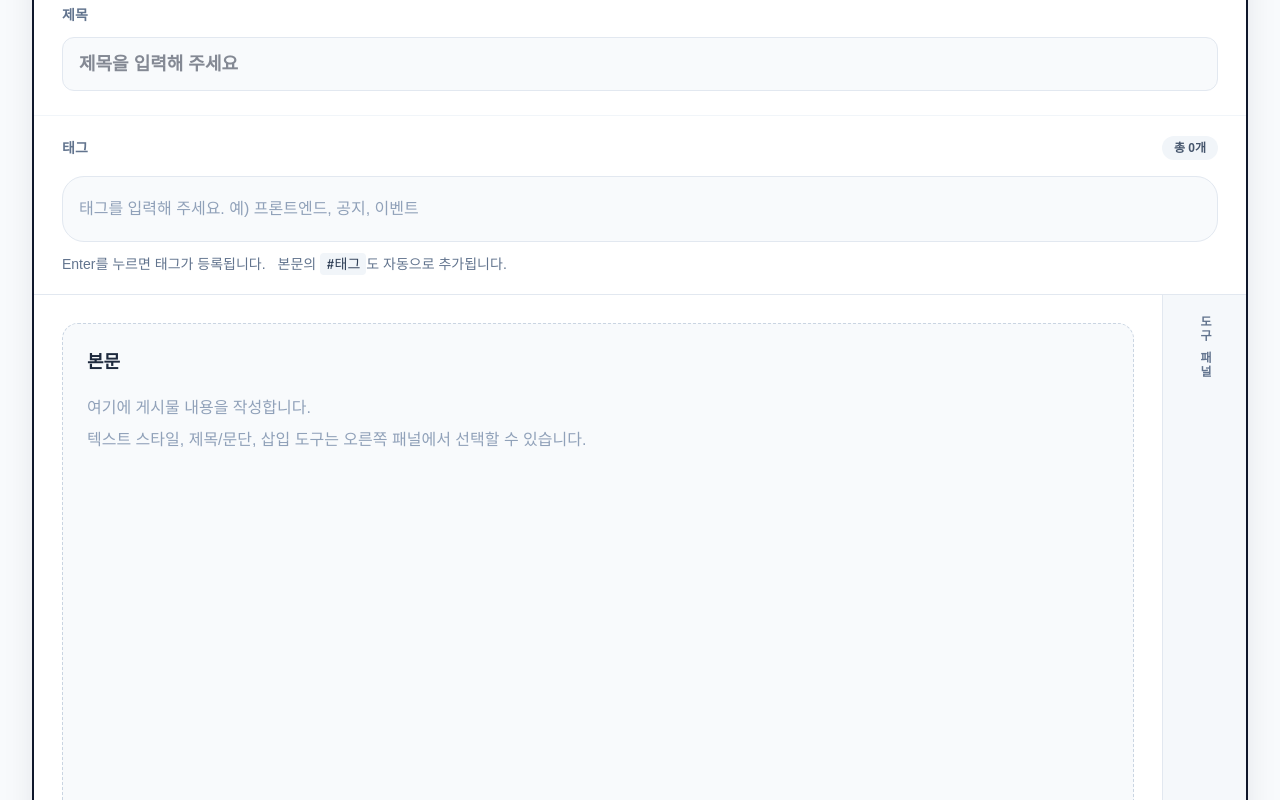
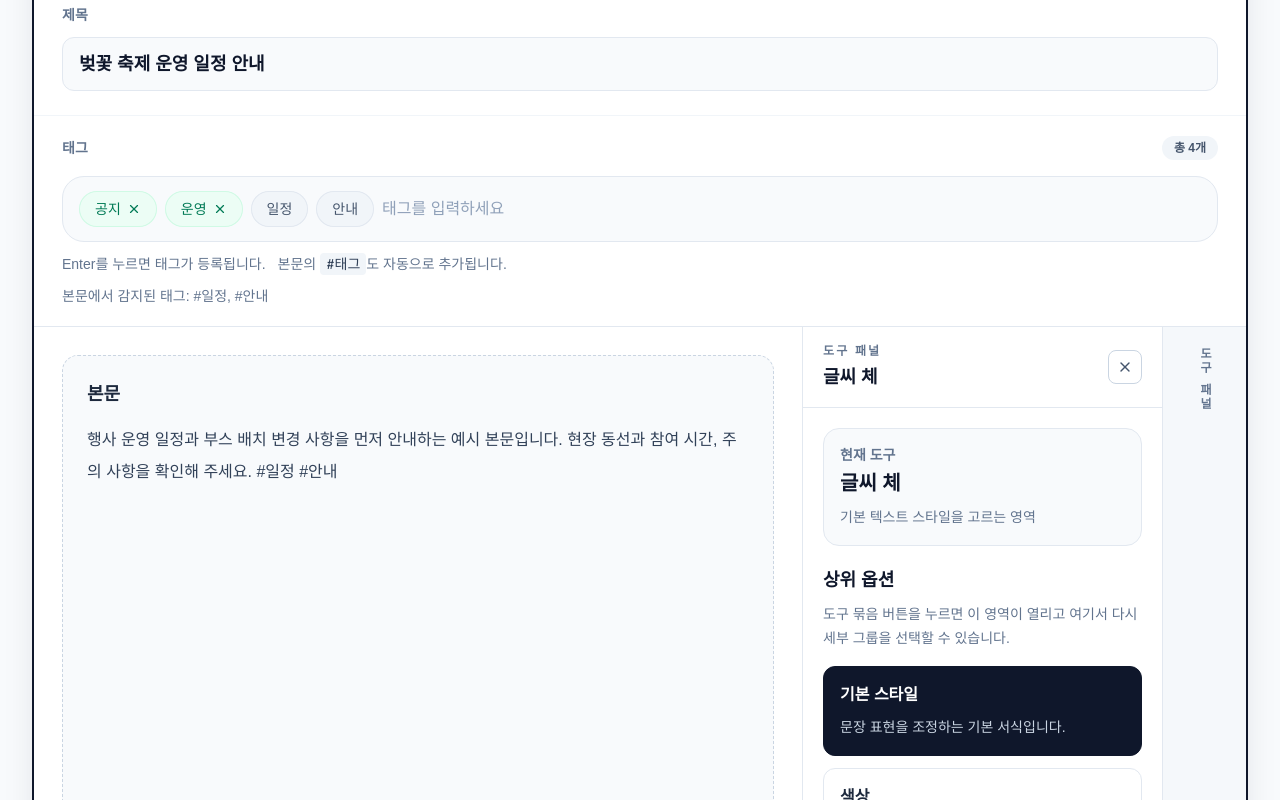
Before and after one commit to Siho-ily/Atlex, a Next.js app: page /post-write-page in a window 1280 px wide. Shown: the part 240-1040 px from the top of the page. Built offline with nearby package versions, Linux system fonts and the light colour scheme.

Commit message:
fix: posteditorscreen 삭제 및 page에 추가
+유니코드로 작성되어있던것들 변경

```diff
--- a/src/app/post-write-page/page.jsx
+++ b/src/app/post-write-page/page.jsx
@@ -1,20 +1,106 @@
-import PostEditorScreen from "@/components/domain/post-editor/feature/PostEditorScreen";
+"use client";
+
+import { useState } from "react";
+import PostEditorContentSection from "@/components/domain/post-editor/feature/PostEditorContentSection";
+import PostEditorDraftModal from "@/components/domain/post-editor/feature/PostEditorDraftModal";
+import PostEditorSidebar from "@/components/domain/post-editor/feature/PostEditorSidebar";
+import PostEditorTitleSection from "@/components/domain/post-editor/feature/PostEditorTitleSection";
+import PostEditorToolRail from "@/components/domain/post-editor/feature/PostEditorToolRail";
+import PostEditorTopBar from "@/components/domain/post-editor/feature/PostEditorTopBar";
+import PostEditorCanvasLayout from "@/components/domain/post-editor/layout/PostEditorCanvasLayout";
+import PostEditorContainer from "@/components/domain/post-editor/layout/PostEditorContainer";
+import PostEditorHeader from "@/components/domain/post-editor/layout/PostEditorHeader";
 import { postEditorCopy } from "@/data/post-editor/post-editor-copy";
 import { postEditorDrafts } from "@/data/post-editor/post-editor-drafts";
 import { postEditorToolCategories } from "@/data/post-editor/post-editor-tool-categories";
+import usePostEditorPanels from "@/hooks/post-editor/post-editor-panels";
+import usePostEditorTags from "@/hooks/post-editor/post-editor-tags";
 
-export const metadata = {
-  title: "게시물 작성 페이지",
-  description: "와이어프레임 느낌을 반영한 게시물 작성 페이지 UI",
-};
+const INITIAL_BODY =
+  "행사 운영 일정과 부스 배치 변경 사항을 먼저 안내하는 예시 본문입니다. 현장 동선과 참여 시간, 주의 사항을 확인해 주세요. #일정 #안내";
 
 export default function PostWritePage() {
-  // 페이지는 필요한 데이터 조각들을 모아서 작성 화면에 전달합니다.
+  const [isDraftModalOpen, setIsDraftModalOpen] = useState(false);
+  const [title, setTitle] = useState(postEditorDrafts[0]?.title ?? "");
+  const [body, setBody] = useState(INITIAL_BODY);
+
+  const {
+    activeGroup,
+    activeTool,
+    closeToolPanel,
+    isToolPanelOpen,
+    openToolPanel,
+    selectGroup,
+    selectedToolId,
+  } = usePostEditorPanels(postEditorToolCategories, {
+    initialGroupId: "font-style",
+    initialOpen: true,
+    initialToolId: "text-style",
+  });
+
+  const tagField = usePostEditorTags(body, {
+    initialManualTags: ["공지", "운영"],
+  });
+
+  const hasActiveToolPanel = Boolean(activeTool && activeGroup);
+
   return (
-    <PostEditorScreen
-      copy={postEditorCopy}
-      drafts={postEditorDrafts}
-      toolCategories={postEditorToolCategories}
-    />
+    <PostEditorContainer>
+      <PostEditorHeader
+        pageTitle={postEditorCopy.pageTitle}
+        viewportLabel={postEditorCopy.viewportLabel}
+      />
+
+      <div className="relative">
+        <div className="overflow-hidden rounded-[26px] border-2 border-slate-900 bg-white shadow-[0_24px_48px_-24px_rgba(15,23,42,0.28)]">
+          <PostEditorTopBar
+            logoLabel={postEditorCopy.logoLabel}
+            onOpenDraftModal={() => setIsDraftModalOpen(true)}
+          />
+
+          <PostEditorTitleSection
+            title={title}
+            titlePlaceholder={postEditorCopy.titlePlaceholder}
+            tagField={tagField}
+            tagPlaceholder={postEditorCopy.tagPlaceholder}
+            onTitleChange={setTitle}
+          />
+
+          <PostEditorCanvasLayout
+            isToolPanelOpen={isToolPanelOpen && hasActiveToolPanel}
+            content={
+              <PostEditorContentSection
+                body={body}
+                bodyPlaceholder={postEditorCopy.bodyPlaceholder}
+                onBodyChange={setBody}
+              />
+            }
+            toolPanel={
+              hasActiveToolPanel ? (
+                <PostEditorSidebar
+                  activeGroup={activeGroup}
+                  activeTool={activeTool}
+                  onClose={closeToolPanel}
+                  onSelectGroup={selectGroup}
+                />
+              ) : null
+            }
+            toolRail={
+              <PostEditorToolRail
+                onSelectTool={openToolPanel}
+                selectedToolId={selectedToolId}
+                toolCategories={postEditorToolCategories}
+              />
+            }
+          />
+        </div>
+
+        <PostEditorDraftModal
+          drafts={postEditorDrafts}
+          isOpen={isDraftModalOpen}
+          onClose={() => setIsDraftModalOpen(false)}
+        />
+      </div>
+    </PostEditorContainer>
   );
 }
--- a/src/components/domain/post-editor/feature/PostEditorDraftModal.jsx
+++ b/src/components/domain/post-editor/feature/PostEditorDraftModal.jsx
@@ -1,13 +1,11 @@
 import { FolderOpen, Trash2, X } from "lucide-react";
 
-export default function PostEditorDraftModal({ isOpen, drafts, onClose }) {
+export default function PostEditorDraftModal({ drafts, isOpen, onClose }) {
   if (!isOpen) {
     return null;
   }
 
   return (
-    <>
-      {/* 모달이 열리면 에디터 위에 겹쳐서 임시 저장 목록을 보여줍니다. */}
     <div className="absolute inset-0 z-20 flex items-start justify-center rounded-[26px] bg-slate-950/20 p-4 backdrop-blur-[2px] sm:p-6">
       <div className="w-full max-w-3xl rounded-[24px] border border-slate-200 bg-white p-5 shadow-[0_32px_64px_-32px_rgba(15,23,42,0.4)] sm:p-6">
         <div className="flex items-start justify-between gap-4 border-b border-slate-200 pb-4">
@@ -32,7 +30,6 @@ export default function PostEditorDraftModal({ isOpen, drafts, onClose }) {
         </div>
 
         <div className="mt-5 space-y-4">
-            {/* 각 초안은 제목, 요약, 수정 시각, 액션 버튼으로 구성됩니다. */}
           {drafts.map((draft) => (
             <article
               key={draft.id}
@@ -73,6 +70,5 @@ export default function PostEditorDraftModal({ isOpen, drafts, onClose }) {
         </div>
       </div>
     </div>
-    </>
   );
 }
--- a/src/components/domain/post-editor/feature/PostEditorScreen.jsx
+++ /dev/null
@@ -1,100 +0,0 @@
-"use client";
-
-import { useState } from "react";
-import PostEditorContentSection from "@/components/domain/post-editor/feature/PostEditorContentSection";
-import PostEditorDraftModal from "@/components/domain/post-editor/feature/PostEditorDraftModal";
-import PostEditorSidebar from "@/components/domain/post-editor/feature/PostEditorSidebar";
-import PostEditorToolRail from "@/components/domain/post-editor/feature/PostEditorToolRail";
-import PostEditorTopBar from "@/components/domain/post-editor/feature/PostEditorTopBar";
-import PostEditorTitleSection from "@/components/domain/post-editor/feature/PostEditorTitleSection";
-import usePostEditorPanels from "@/hooks/post-editor/post-editor-panels";
-import usePostEditorTags from "@/hooks/post-editor/post-editor-tags";
-import PostEditorCanvasLayout from "@/components/domain/post-editor/layout/PostEditorCanvasLayout";
-import PostEditorContainer from "@/components/domain/post-editor/layout/PostEditorContainer";
-import PostEditorHeader from "@/components/domain/post-editor/layout/PostEditorHeader";
-
-export default function PostEditorScreen({ copy, drafts, toolCategories }) {
-  // 화면 자체에서 직접 관리하는 값은 작성 중인 제목/본문과 모달 열림 여부입니다.
-  const [isDraftModalOpen, setIsDraftModalOpen] = useState(false);
-  const [title, setTitle] = useState("");
-  const [body, setBody] = useState("");
-
-  // 오른쪽 도구 패널 상태는 전용 훅으로 분리해서 관리합니다.
-  const {
-    activeGroup,
-    activeTool,
-    closeToolPanel,
-    isToolPanelOpen,
-    openToolPanel,
-    selectGroup,
-    selectedToolId,
-  } = usePostEditorPanels(toolCategories);
-
-  // 태그 입력, 본문 해시태그 추출, 태그 삭제는 태그 전용 훅이 맡습니다.
-  const tagField = usePostEditorTags(body);
-  const hasActiveToolPanel = Boolean(activeTool && activeGroup);
-
-  return (
-    <PostEditorContainer>
-      <PostEditorHeader
-        pageTitle={copy.pageTitle}
-        viewportLabel={copy.viewportLabel}
-      />
-
-      <div className="relative">
-        <div className="overflow-hidden rounded-[26px] border-2 border-slate-900 bg-white shadow-[0_24px_48px_-24px_rgba(15,23,42,0.28)]">
-          {/* 상단 바는 로고, 임시 저장 목록, 게시 버튼 영역입니다. */}
-          <PostEditorTopBar
-            logoLabel={copy.logoLabel}
-            onOpenDraftModal={() => setIsDraftModalOpen(true)}
-          />
-
-          {/* 제목 입력과 태그 입력은 작성 흐름 초반에 함께 배치합니다. */}
-          <PostEditorTitleSection
-            title={title}
-            titlePlaceholder={copy.titlePlaceholder}
-            tagPlaceholder={copy.tagPlaceholder}
-            onTitleChange={setTitle}
-            tagField={tagField}
-          />
-
-          {/* 본문 영역, 오른쪽 세부 패널, 툴 레일을 한 레이아웃 안에서 조합합니다. */}
-          <PostEditorCanvasLayout
-            isToolPanelOpen={isToolPanelOpen && hasActiveToolPanel}
-            content={
-              <PostEditorContentSection
-                body={body}
-                bodyPlaceholder={copy.bodyPlaceholder}
-                onBodyChange={setBody}
-              />
-            }
-            toolPanel={
-              hasActiveToolPanel ? (
-                <PostEditorSidebar
-                  activeTool={activeTool}
-                  activeGroup={activeGroup}
-                  onSelectGroup={selectGroup}
-                  onClose={closeToolPanel}
-                />
-              ) : null
-            }
-            toolRail={
-              <PostEditorToolRail
-                toolCategories={toolCategories}
-                selectedToolId={selectedToolId}
-                onSelectTool={openToolPanel}
-              />
-            }
-          />
-        </div>
-
-        {/* 임시 저장 목록 모달은 화면 위에 겹쳐서 열립니다. */}
-        <PostEditorDraftModal
-          isOpen={isDraftModalOpen}
-          drafts={drafts}
-          onClose={() => setIsDraftModalOpen(false)}
-        />
-      </div>
-    </PostEditorContainer>
-  );
-}
--- a/src/components/domain/post-editor/feature/PostEditorSidebar.jsx
+++ b/src/components/domain/post-editor/feature/PostEditorSidebar.jsx
@@ -1,14 +1,13 @@
 import { X } from "lucide-react";
 
 export default function PostEditorSidebar({
+  activeGroup,
   activeTool,
-  activeGroup,
+  onClose,
   onSelectGroup,
-  onClose,
 }) {
   return (
     <div className="flex h-full flex-col">
-      {/* 현재 선택된 도구와 패널 닫기 버튼을 보여줍니다. */}
       <div className="flex items-center justify-between border-b border-slate-200 px-5 py-4">
         <div>
           <p className="text-xs font-semibold uppercase tracking-[0.18em] text-slate-500">
@@ -43,15 +42,13 @@ export default function PostEditorSidebar({
 
         <section>
           <div>
-            <h2 className="text-lg font-semibold text-slate-900">상위 패널</h2>
+            <h2 className="text-lg font-semibold text-slate-900">상위 옵션</h2>
             <p className="mt-2 text-sm leading-6 text-slate-500">
-              도구모음 버튼을 누르면 이 영역이 열리고, 여기서 다시 세부
-              그룹을 선택할 수 있습니다.
+              도구 묶음 버튼을 누르면 이 영역이 열리고 여기서 다시 세부 그룹을 선택할 수 있습니다.
             </p>
           </div>
 
           <div className="mt-4 grid gap-3">
-            {/* 선택 가능한 그룹 목록입니다. */}
             {activeTool.groups.map((group) => {
               const isActive = group.id === activeGroup.id;
 
@@ -84,9 +81,9 @@ export default function PostEditorSidebar({
 
         <section>
           <div>
-            <h2 className="text-lg font-semibold text-slate-900">하위 패널</h2>
+            <h2 className="text-lg font-semibold text-slate-900">하위 옵션</h2>
             <p className="mt-2 text-sm leading-6 text-slate-500">
-              상위 패널에서 선택한 그룹의 세부 항목이 아래에 열립니다.
+              상위 옵션에서 선택한 그룹의 세부 항목이 아래에 표시됩니다.
             </p>
           </div>
 
@@ -101,7 +98,6 @@ export default function PostEditorSidebar({
             </div>
 
             <div className="mt-4 grid gap-3">
-              {/* 실제 편집 액션 후보를 나열하는 자리입니다. */}
               {activeGroup.items.map((item) => (
                 <button
                   key={item}
--- a/src/components/domain/post-editor/feature/PostEditorTitleSection.jsx
+++ b/src/components/domain/post-editor/feature/PostEditorTitleSection.jsx
@@ -20,10 +20,7 @@ export default function PostEditorTitleSection({
   return (
     <section className="border-b border-slate-200">
       <div className="px-5 py-6 sm:px-7">
-        {/* 게시물 제목을 입력하는 기본 영역입니다. */}
-        <label className="block text-sm font-semibold text-slate-500">
-          {"\uC81C\uBAA9"}
-        </label>
+        <label className="block text-sm font-semibold text-slate-500">제목</label>
         <input
           type="text"
           value={title}
@@ -33,16 +30,15 @@ export default function PostEditorTitleSection({
         />
       </div>
 
-      {/* 태그 입력 UI는 별도 컴포넌트로 분리해서 책임을 나눴습니다. */}
       <PostEditorTagField
+        bodyTags={bodyTags}
+        combinedTags={combinedTags}
+        manualTags={manualTags}
+        onRemoveTag={onRemoveTag}
+        onTagInputChange={onTagInputChange}
+        onTagInputKeyDown={onTagInputKeyDown}
         tagInput={tagInput}
         tagPlaceholder={tagPlaceholder}
-        manualTags={manualTags}
-        bodyTags={bodyTags}
-        combinedTags={combinedTags}
-        onTagInputChange={onTagInputChange}
-        onTagInputKeyDown={onTagInputKeyDown}
-        onRemoveTag={onRemoveTag}
       />
     </section>
   );
--- a/src/components/domain/post-editor/feature/PostEditorToolRail.jsx
+++ b/src/components/domain/post-editor/feature/PostEditorToolRail.jsx
@@ -10,7 +10,6 @@ export default function PostEditorToolRail({
       </p>
 
       <div className="flex flex-col gap-3">
-        {/* 툴 레일은 상위 도구 카테고리만 빠르게 전환하는 역할입니다. */}
         {toolCategories.map((tool) => {
           const isActive = tool.id === selectedToolId;
 
--- a/src/components/domain/post-editor/ui/PostEditorTagField.jsx
+++ b/src/components/domain/post-editor/ui/PostEditorTagField.jsx
@@ -21,7 +21,7 @@ function TagChip({ tag, variant, onRemove }) {
       type="button"
       onClick={() => onRemove(tag)}
       className={className}
-      aria-label={`${tag} ${"\uD0DC\uADF8 \uC0AD\uC81C"}`}
+      aria-label={`${tag} 태그 삭제`}
     >
       <span>{tag}</span>
       <X className="h-3.5 w-3.5" />
@@ -30,31 +30,28 @@ function TagChip({ tag, variant, onRemove }) {
 }
 
 export default function PostEditorTagField({
+  bodyTags,
+  combinedTags,
+  manualTags,
+  onRemoveTag,
+  onTagInputChange,
+  onTagInputKeyDown,
   tagInput,
   tagPlaceholder,
-  manualTags,
-  bodyTags,
-  combinedTags,
-  onTagInputChange,
-  onTagInputKeyDown,
-  onRemoveTag,
 }) {
   const manualTagSet = new Set(manualTags);
 
   return (
     <div className="border-t border-slate-100 px-5 py-5 sm:px-7">
       <div className="flex flex-wrap items-center justify-between gap-3">
-        <label className="text-sm font-semibold text-slate-500">
-          {"\uD0DC\uADF8"}
-        </label>
+        <label className="text-sm font-semibold text-slate-500">태그</label>
         <span className="rounded-full bg-slate-100 px-3 py-1 text-xs font-semibold text-slate-600">
-          {`\uCD1D ${combinedTags.length}\uAC1C`}
+          총 {combinedTags.length}개
         </span>
       </div>
 
       <div className="mt-4 rounded-[22px] border border-slate-200 bg-slate-50 px-4 py-3 transition focus-within:border-slate-400 focus-within:bg-white">
         <div className="flex flex-wrap items-center gap-2">
-          {/* 최종 태그 목록을 먼저 보여주고, 같은 줄에서 바로 새 태그를 입력합니다. */}
           {combinedTags.map((tag) => {
             const isManualTag = manualTagSet.has(tag);
 
@@ -72,9 +69,7 @@ export default function PostEditorTagField({
             type="text"
             value={tagInput}
             placeholder={
-              combinedTags.length === 0
-                ? tagPlaceholder
-                : "\uD0DC\uADF8\uB97C \uC785\uB825\uD558\uC138\uC694"
+              combinedTags.length === 0 ? tagPlaceholder : "태그를 입력하세요"
             }
             onChange={(event) => onTagInputChange(event.target.value)}
             onKeyDown={onTagInputKeyDown}
@@ -84,23 +79,19 @@ export default function PostEditorTagField({
       </div>
 
       <div className="mt-3 flex flex-wrap items-center gap-3 text-sm text-slate-500">
+        <p>Enter를 누르면 태그가 등록됩니다.</p>
         <p>
-          {"Enter\uB97C \uB204\uB974\uBA74 \uD0DC\uADF8\uAC00 \uB4F1\uB85D\uB429\uB2C8\uB2E4."}
-        </p>
-        <p>
-          {"\uBCF8\uBB38\uC758 "}
+          본문의{" "}
           <span className="rounded bg-slate-100 px-1.5 py-0.5 font-mono text-slate-700">
-            {"#\uD0DC\uADF8"}
+            #태그
           </span>
-          {"\uB3C4 \uC790\uB3D9\uC73C\uB85C \uCD94\uAC00\uB429\uB2C8\uB2E4."}
+          도 자동으로 추가됩니다.
         </p>
       </div>
 
       {bodyTags.length > 0 && (
         <p className="mt-3 text-sm text-slate-500">
-          {`\uBCF8\uBB38\uC5D0\uC11C \uAC10\uC9C0\uB41C \uD0DC\uADF8: ${bodyTags
-            .map((tag) => `#${tag}`)
-            .join(", ")}`}
+          본문에서 감지된 태그: {bodyTags.map((tag) => `#${tag}`).join(", ")}
         </p>
       )}
     </div>
--- a/src/hooks/post-editor/post-editor-panels.js
+++ b/src/hooks/post-editor/post-editor-panels.js
@@ -16,15 +16,23 @@ function getActiveGroup(tool, groupId) {
   return tool?.groups.find((group) => group.id === groupId) ?? tool?.groups[0] ?? null;
 }
 
-export default function usePostEditorPanels(toolCategories) {
-  const firstTool = getFirstTool(toolCategories);
-  const [isToolPanelOpen, setIsToolPanelOpen] = useState(false);
-  const [selectedToolId, setSelectedToolId] = useState(firstTool?.id ?? "");
-  const [selectedGroupId, setSelectedGroupId] = useState(
-    firstTool?.groups[0]?.id ?? ""
+export default function usePostEditorPanels(
+  toolCategories,
+  {
+    initialGroupId,
+    initialOpen = false,
+    initialToolId,
+  } = {},
+) {
+  const initialTool = getActiveTool(toolCategories, initialToolId);
+  const initialGroup = getActiveGroup(initialTool, initialGroupId);
+
+  const [isToolPanelOpen, setIsToolPanelOpen] = useState(
+    initialOpen && Boolean(initialTool && initialGroup),
   );
+  const [selectedToolId, setSelectedToolId] = useState(initialTool?.id ?? "");
+  const [selectedGroupId, setSelectedGroupId] = useState(initialGroup?.id ?? "");
 
-  // 선택된 도구/그룹 id를 기준으로 현재 패널에 보여줄 데이터를 계산합니다.
   const activeTool = getActiveTool(toolCategories, selectedToolId);
   const activeGroup = getActiveGroup(activeTool, selectedGroupId);
 
--- a/src/hooks/post-editor/post-editor-tags.js
+++ b/src/hooks/post-editor/post-editor-tags.js
@@ -7,11 +7,15 @@ import {
   parseTagInput,
 } from "@/lib/post-editor/tags";
 
-export default function usePostEditorTags(body) {
+export default function usePostEditorTags(
+  body,
+  {
+    initialManualTags = [],
+  } = {},
+) {
   const [tagInput, setTagInput] = useState("");
-  const [manualTags, setManualTags] = useState([]);
+  const [manualTags, setManualTags] = useState(initialManualTags);
 
-  // 본문에서 추출한 태그와 직접 입력한 태그를 합쳐서 최종 태그 목록을 만듭니다.
   const bodyTags = extractBodyTags(body);
   const combinedTags = mergeTags(manualTags, bodyTags);
 
@@ -43,7 +47,6 @@ export default function usePostEditorTags(body) {
       return;
     }
 
-    // 벨로그처럼 Enter로 태그를 확정하고, 빈 입력 상태에선 Backspace로 마지막 태그를 지웁니다.
     if (event.key === "Enter") {
       event.preventDefault();
       registerTags(tagInput);
@@ -62,7 +65,7 @@ export default function usePostEditorTags(body) {
     manualTags,
     onRemoveTag: removeManualTag,
     onTagInputChange: handleTagInputChange,
+    onTagInputKeyDown: handleTagInputKeyDown,
     tagInput,
-    onTagInputKeyDown: handleTagInputKeyDown,
   };
 }
```
Also changed, not shown: src/components/domain/post-editor/feature/PostEditorContentSection.jsx (+2 -6 lines), src/components/domain/post-editor/feature/PostEditorTopBar.jsx (+8 -6 lines). Lines whose indentation alone changed are shown as unchanged.
